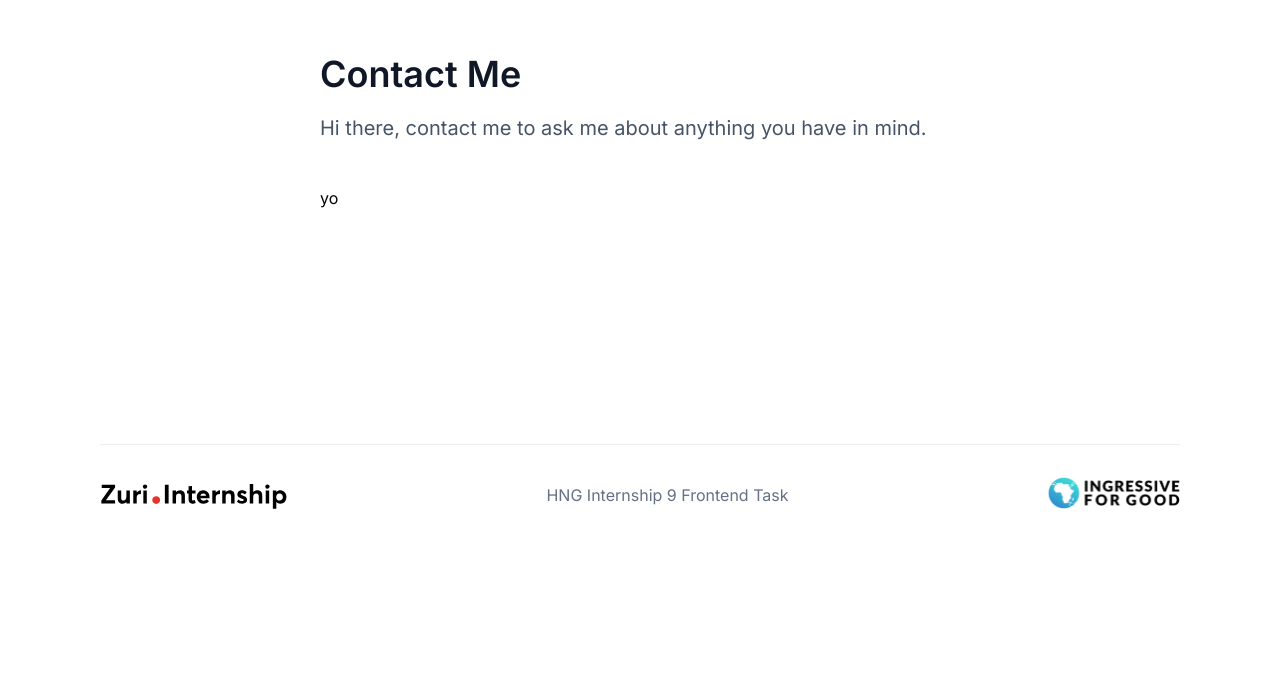
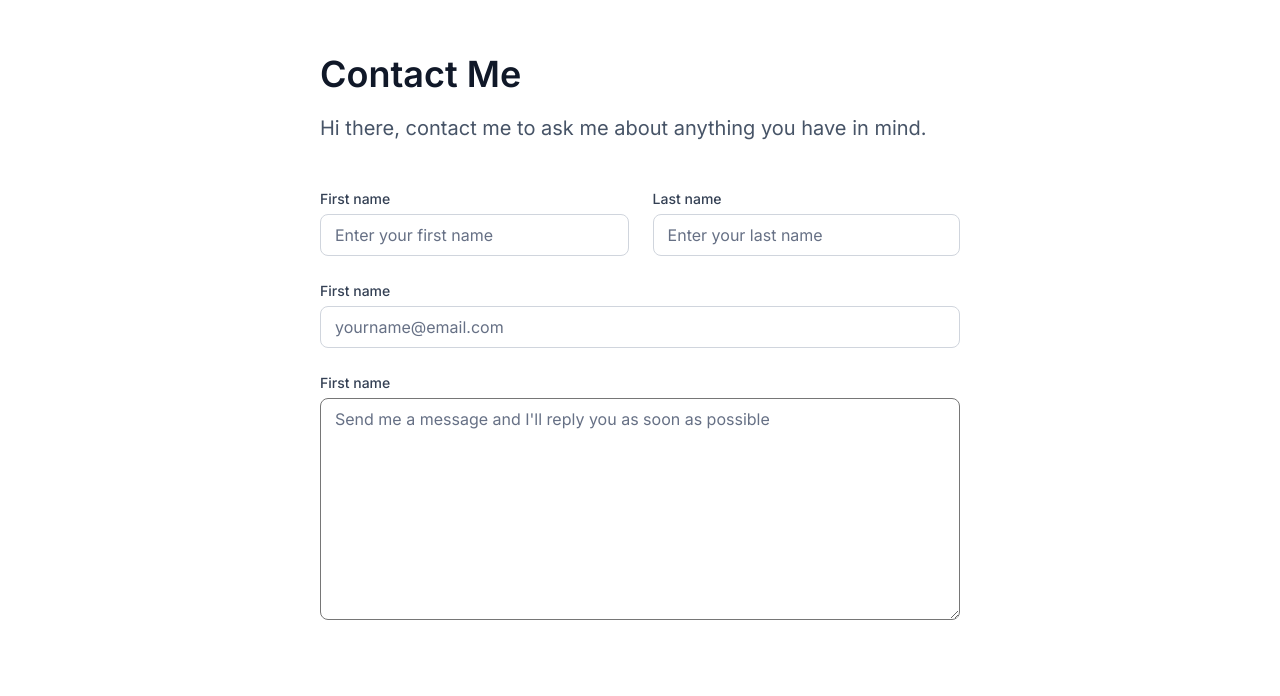
Before and after one commit to Abots-jzm/HNG_Linktree_clone, a React (Vite) app: page /contact in a window 1280 px wide. Shown: the part 104-800 px from the top of the page. Built offline with nearby package versions, Linux system fonts and the light colour scheme.

Commit message:
feat: input component

```diff
--- /dev/null
+++ b/src/components/ui/Input.jsx
@@ -0,0 +1,50 @@
+import React from "react";
+import styled from "styled-components";
+
+export default function Input({ label, children, id, type }) {
+	if (type === "text-area")
+		return (
+			<div>
+				<Label htmlFor={id}>{label}</Label>
+				<TextArea name={id} id={id} cols="30" rows="10" placeholder={children} />
+			</div>
+		);
+
+	return (
+		<div>
+			<Label htmlFor={id}>{label}</Label>
+			<InputStyle type={type || "text"} name={id} id={id} placeholder={children} />
+		</div>
+	);
+}
+
+const TextArea = styled.textarea`
+	font: inherit;
+	margin-top: 0.6rem;
+	border-radius: 8px;
+	padding: 1rem 1.4rem;
+	width: 100%;
+
+	&::placeholder {
+		color: #667085;
+	}
+`;
+
+const Label = styled.label`
+	color: #344054;
+	font-weight: 500;
+	font-size: 1.4rem;
+`;
+
+const InputStyle = styled.input`
+	font: inherit;
+	margin-top: 0.6rem;
+	border-radius: 8px;
+	padding: 1rem 1.4rem;
+	border: 1px solid #d0d5dd;
+	width: 100%;
+
+	&::placeholder {
+		color: #667085;
+	}
+`;
--- a/src/pages/Contact.jsx
+++ b/src/pages/Contact.jsx
@@ -1,5 +1,6 @@
 import React from "react";
 import styled from "styled-components";
+import Input from "../components/ui/Input";
 
 export default function Contact() {
 	return (
@@ -8,13 +9,32 @@ export default function Contact() {
 				<h2>Contact Me</h2>
 				<p>Hi there, contact me to ask me about anything you have in mind.</p>
 			</Heading>
-			<Form>yo</Form>
+			<Form>
+				<Names>
+					<Input label="First name">Enter your first name</Input>
+					<Input label="Last name">Enter your last name</Input>
+				</Names>
+				<Input label="First name" type="email">
+					yourname@email.com
+				</Input>
+				<Input label="First name" type="text-area">
+					Send me a message and I'll reply you as soon as possible
+				</Input>
+			</Form>
 		</Container>
 	);
 }
 
+const Names = styled.div`
+	display: flex;
+	gap: 2.4rem;
+`;
+
 const Form = styled.form`
 	margin-top: 4.8rem;
+	display: flex;
+	flex-direction: column;
+	gap: 2.4rem;
 `;
 
 const Heading = styled.div`
```
